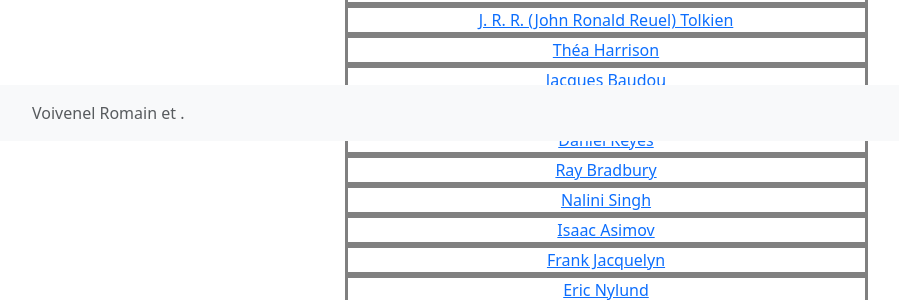
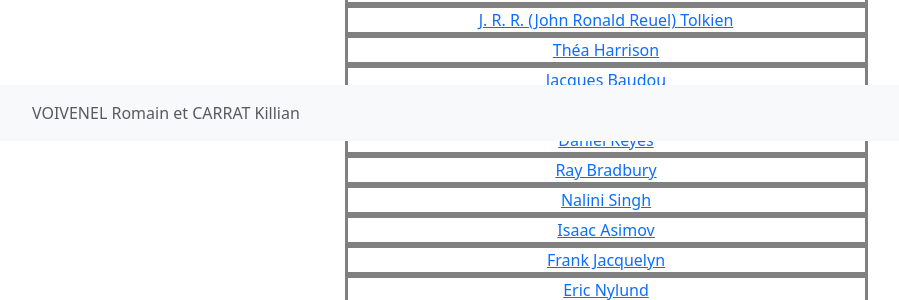
Before and after one commit to RomainVoivenel/tuto-flask, a Flask app: page /auteur in a window 1280 px wide. Shown: the part 659-959 px from the top of the page, without its empty margins (50-949 px from the left). Run offline with Flask 3, Linux system fonts and the light colour scheme; data comes from the database, SQL or seed files in the repository; some libraries are stand-ins or nearby versions.

Commit message:
Ajout de nos nom dans le footer

```diff
--- a/tuto/templates/base.html
+++ b/tuto/templates/base.html
@@ -69,7 +69,7 @@
     </main>
     <footer class="footer mt-auto py-3 bg-light">
         <div class="container">
-            <span class="text-muted">Voivenel Romain et .</span>
+            <span class="text-muted">VOIVENEL Romain et CARRAT Killian</span>
         </div>
     </footer>
     {% block scripts %}
```
